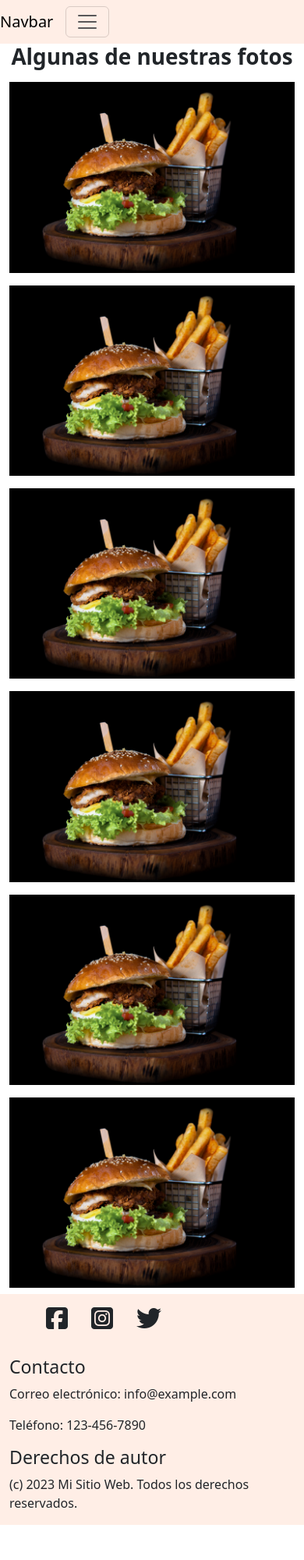
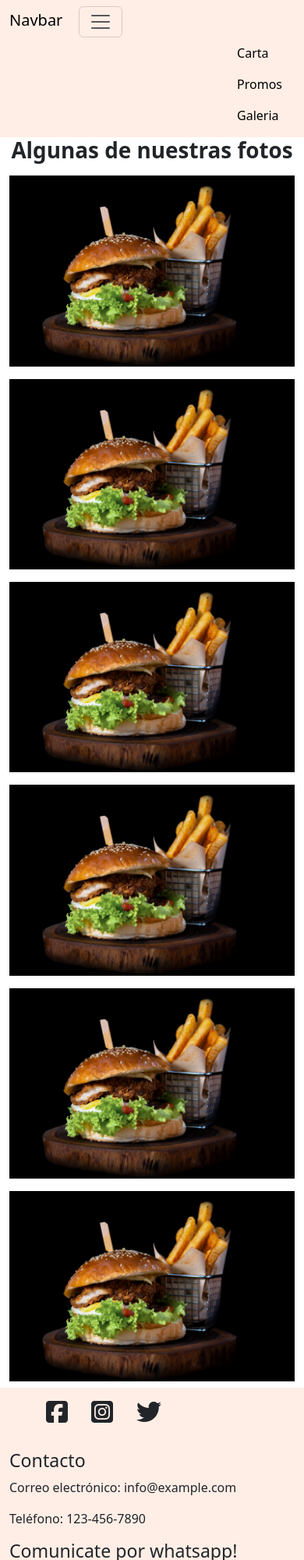
Before and after one commit to Brunorp35/Burgersky-Bresca, a plain HTML site: page pages/galeria.html in a window 390 px wide. Shown: the top 2000 px of the page at 78% size. Before the commit the page ends 1955 px from the top, so only its background shows below. Drawn offline with nearby package versions, Linux system fonts and the light colour scheme.

Commit message:
galeria responsive, header y footer casi terminado

```diff
--- a/pages/galeria.html
+++ b/pages/galeria.html
@@ -9,28 +9,32 @@
     <title>Contacto</title>
 </head>
 <body>
+  <header>
         <nav class="navbar navbar-expand-lg colorbarra">
-            <div class="d-flex justify-content-end align-items-center">
-              <a class="navbar-brand" href="#">Navbar</a>
-              <button class="navbar-toggler" type="button" data-bs-toggle="collapse" data-bs-target="#navbarNavDropdown" aria-controls="navbarNavDropdown" aria-expanded="false" aria-label="Toggle navigation">
-                <span class="navbar-toggler-icon"></span>
-              </button>
-              <div class="collapse navbar-collapse" id="navbarNavDropdown">
+            <div class="container-fluid">
+                <div>
+                  <a class="navbar-brand" href="#">Navbar</a>
+                  <button class="navbar-toggler" type="button" data-bs-toggle="collapse" data-bs-target="#navbarNavDropdown" aria-controls="navbarNavDropdown" aria-expanded="false" aria-label="Toggle navigation">
+                      <span class="navbar-toggler-icon"></span>
+                  </button>
+                </div>
+              <div class="d-flex collapse navbar-collapse justify-content-end" id="navbarNavDropdown">
                 <ul class="navbar-nav ml-auto">
-                  <li class="nav-item">
+                  <li class="nav-item mx-3">
                     <a class="nav-link active" aria-current="page" href="./carta.html">Carta</a>
                   </li>
-                  <li class="nav-item">
+                  <li class="nav-item mx-3">
                     <a class="nav-link active" href="./promos.html">Promos</a>
                   </li>
-                  <li class="nav-item">
+                  <li class="nav-item mx-3">
                     <a class="nav-link active" href="./galeria.html">Galeria</a>
                   </li>
 
                 </ul>
               </div>
             </div>
-          </nav>
+        </nav>
+  </header>
     <main>
         <div class="container-fluid">
             <div class="text-center">
@@ -61,7 +65,7 @@
 
         </div>
     </main>
-
+    <footer>
         <div class="container-fluid">
           <div class="row footer">
             <div class="col-lg-4">
@@ -76,13 +80,13 @@
               <p>Correo electrónico: info@example.com</p>
               <p>Teléfono: 123-456-7890</p>
             </div>
-            <div class="col-lg-4">
-              <h3>Derechos de autor</h3>
-              <p>(c) 2023 Mi Sitio Web. Todos los derechos reservados.</p>
+            <div class="col-lg-4 mr-auto">
+              <h3>Comunicate por whatsapp!</h3>
+              <i class="fa-brands fa-whatsapp"></i>
             </div>
           </div>
         </div>
-
+    </footer>
     <script src="https://cdn.jsdelivr.net/npm/@popperjs/core@2.11.8/dist/umd/popper.min.js" integrity="sha384-I7E8VVD/ismYTF4hNIPjVp/Zjvgyol6VFvRkX/vR+Vc4jQkC+hVqc2pM8ODewa9r" crossorigin="anonymous"></script>
 <script src="https://cdn.jsdelivr.net/npm/bootstrap@5.3.2/dist/js/bootstrap.min.js" integrity="sha384-BBtl+eGJRgqQAUMxJ7pMwbEyER4l1g+O15P+16Ep7Q9Q+zqX6gSbd85u4mG4QzX+" crossorigin="anonymous"></script>
 </body>
```
